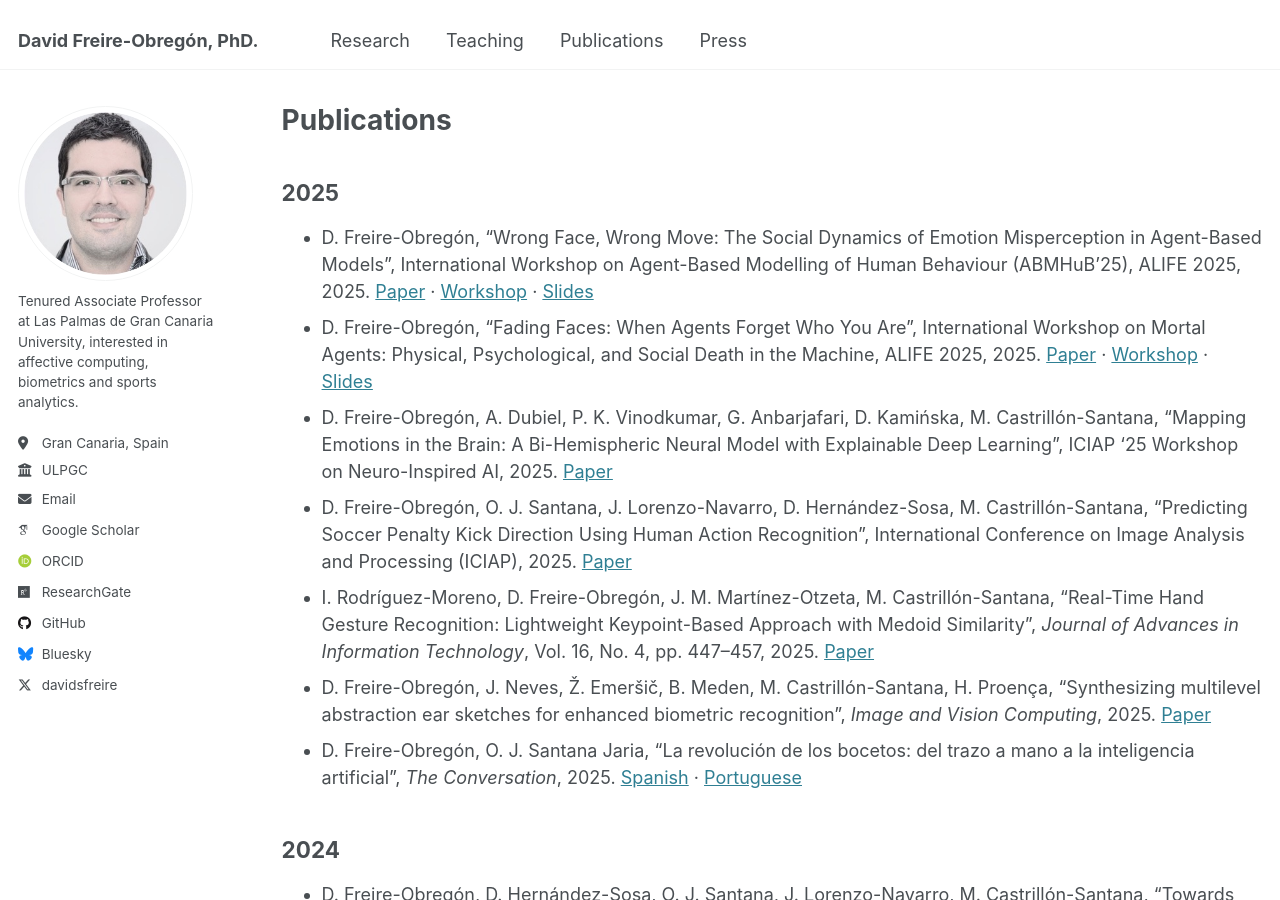
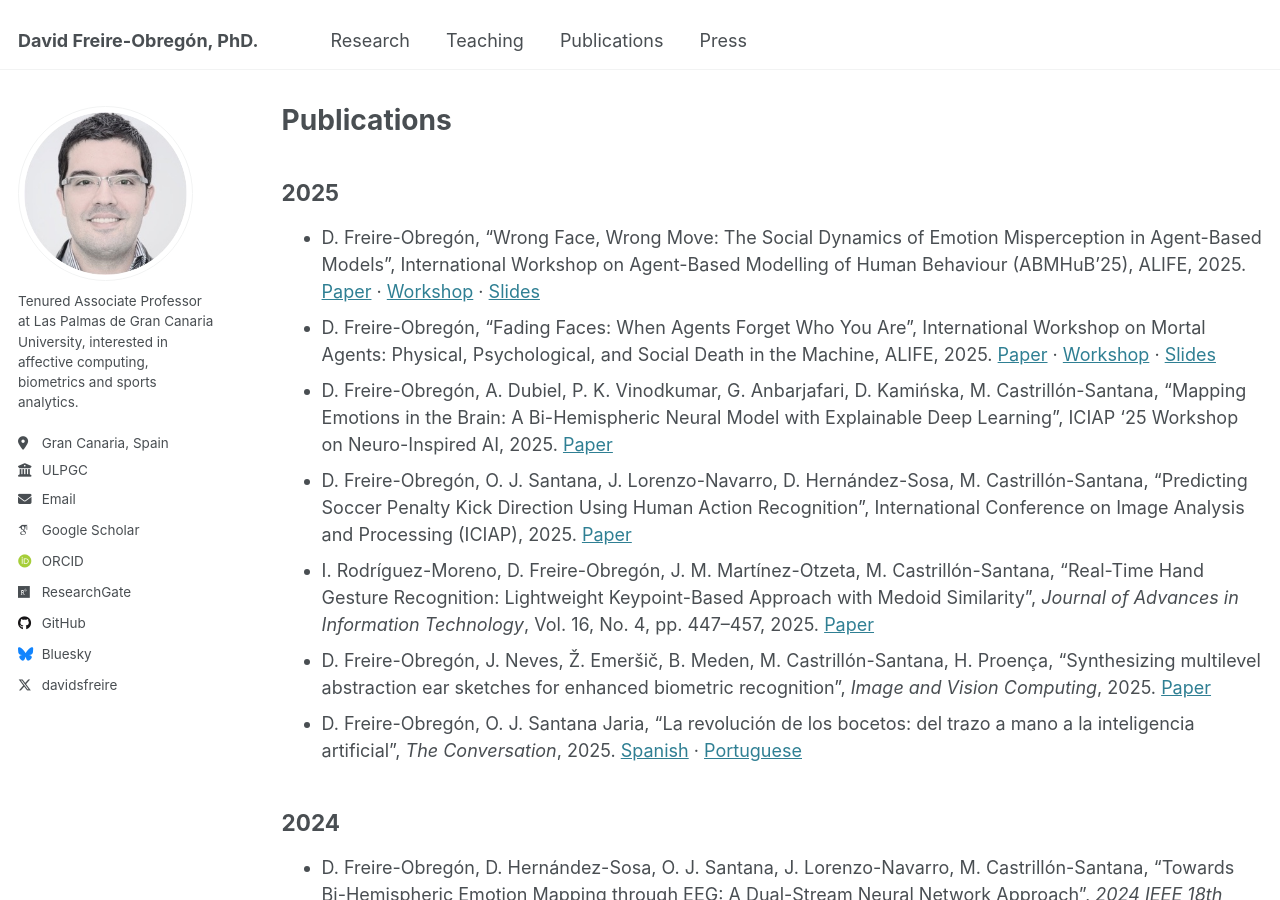
Before and after one commit to davidfreire/davidfreire.github.io, a Jekyll site: the page built from _pages/publications.md, in a window 1280 px wide and 900 px high. Built offline with Jekyll 4.4.1, drawn with Linux system fonts in a browser that asks for light colours; some web fonts are replaced.

Commit message:
Update publication entries for ALIFE 2025

```diff
--- a/_pages/publications.md
+++ b/_pages/publications.md
@@ -11,8 +11,8 @@ redirect_from:
 
 
 ## 2025
-- D. Freire-Obregón, "Wrong Face, Wrong Move: The Social Dynamics of Emotion Misperception in Agent-Based Models", International Workshop on Agent-Based Modelling of Human Behaviour (ABMHuB'25), ALIFE 2025, 2025. <a href="https://arxiv.org/abs/2509.00080" target="_blank">Paper</a> · <a href="http://abmhub.cs.ucl.ac.uk/2025/" target="_blank">Workshop</a> · <a href="https://github.com/davidfreire/davidfreire.github.io/raw/master/files/2025_ABMHuB.pdf" target="_blank" download>Slides</a>
-- D. Freire-Obregón, "Fading Faces: When Agents Forget Who You Are", International Workshop on Mortal Agents: Physical, Psychological, and Social Death in the Machine, ALIFE 2025, 2025. <a href="https://zenodo.org/records/17233750" target="_blank">Paper</a> · <a href="https://sites.google.com/kyoto-u.ac.jp/mortalagents2025" target="_blank">Workshop</a> · <a href="https://github.com/davidfreire/davidfreire.github.io/raw/master/files/2025_Mortal_Agents_Fading_Faces.pdf" target="_blank" download>Slides</a>
+- D. Freire-Obregón, "Wrong Face, Wrong Move: The Social Dynamics of Emotion Misperception in Agent-Based Models", International Workshop on Agent-Based Modelling of Human Behaviour (ABMHuB'25), ALIFE, 2025. <a href="https://arxiv.org/abs/2509.00080" target="_blank">Paper</a> · <a href="http://abmhub.cs.ucl.ac.uk/2025/" target="_blank">Workshop</a> · <a href="https://github.com/davidfreire/davidfreire.github.io/raw/master/files/2025_ABMHuB.pdf" target="_blank" download>Slides</a>
+- D. Freire-Obregón, "Fading Faces: When Agents Forget Who You Are", International Workshop on Mortal Agents: Physical, Psychological, and Social Death in the Machine, ALIFE, 2025. <a href="https://zenodo.org/records/17233750" target="_blank">Paper</a> · <a href="https://sites.google.com/kyoto-u.ac.jp/mortalagents2025" target="_blank">Workshop</a> · <a href="https://github.com/davidfreire/davidfreire.github.io/raw/master/files/2025_Mortal_Agents_Fading_Faces.pdf" target="_blank" download>Slides</a>
 - D. Freire-Obregón, A. Dubiel, P. K. Vinodkumar, G. Anbarjafari, D. Kamińska, M. Castrillón-Santana, "Mapping Emotions in the Brain: A Bi-Hemispheric Neural Model with Explainable Deep Learning", ICIAP '25 Workshop on Neuro-Inspired AI, 2025. <a href="https://arxiv.org/abs/2507.12625" target="_blank">Paper</a>
 - D. Freire-Obregón, O. J. Santana, J. Lorenzo-Navarro, D. Hernández-Sosa, M. Castrillón-Santana, "Predicting Soccer Penalty Kick Direction Using Human Action Recognition", International Conference on Image Analysis and Processing (ICIAP), 2025. <a href="https://arxiv.org/abs/2507.12617" target="_blank">Paper</a>
 - I. Rodríguez-Moreno, D. Freire-Obregón, J. M. Martínez-Otzeta, M. Castrillón-Santana, "Real-Time Hand Gesture Recognition: Lightweight Keypoint-Based Approach with Medoid Similarity", *Journal of Advances in Information Technology*, Vol. 16, No. 4, pp. 447–457, 2025. <a href="https://www.jait.us/show-253-1668-1.html" target="_blank">Paper</a>
```
